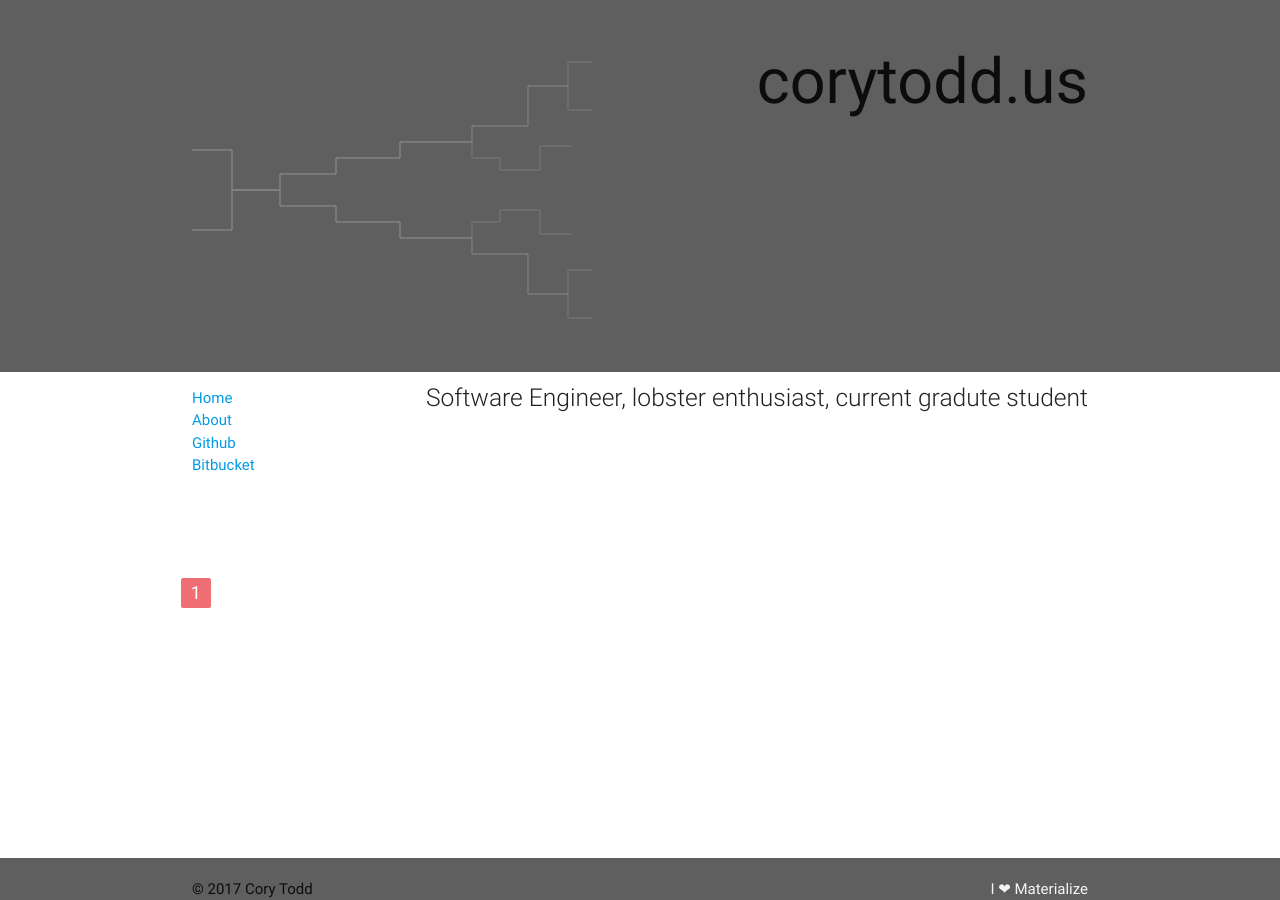
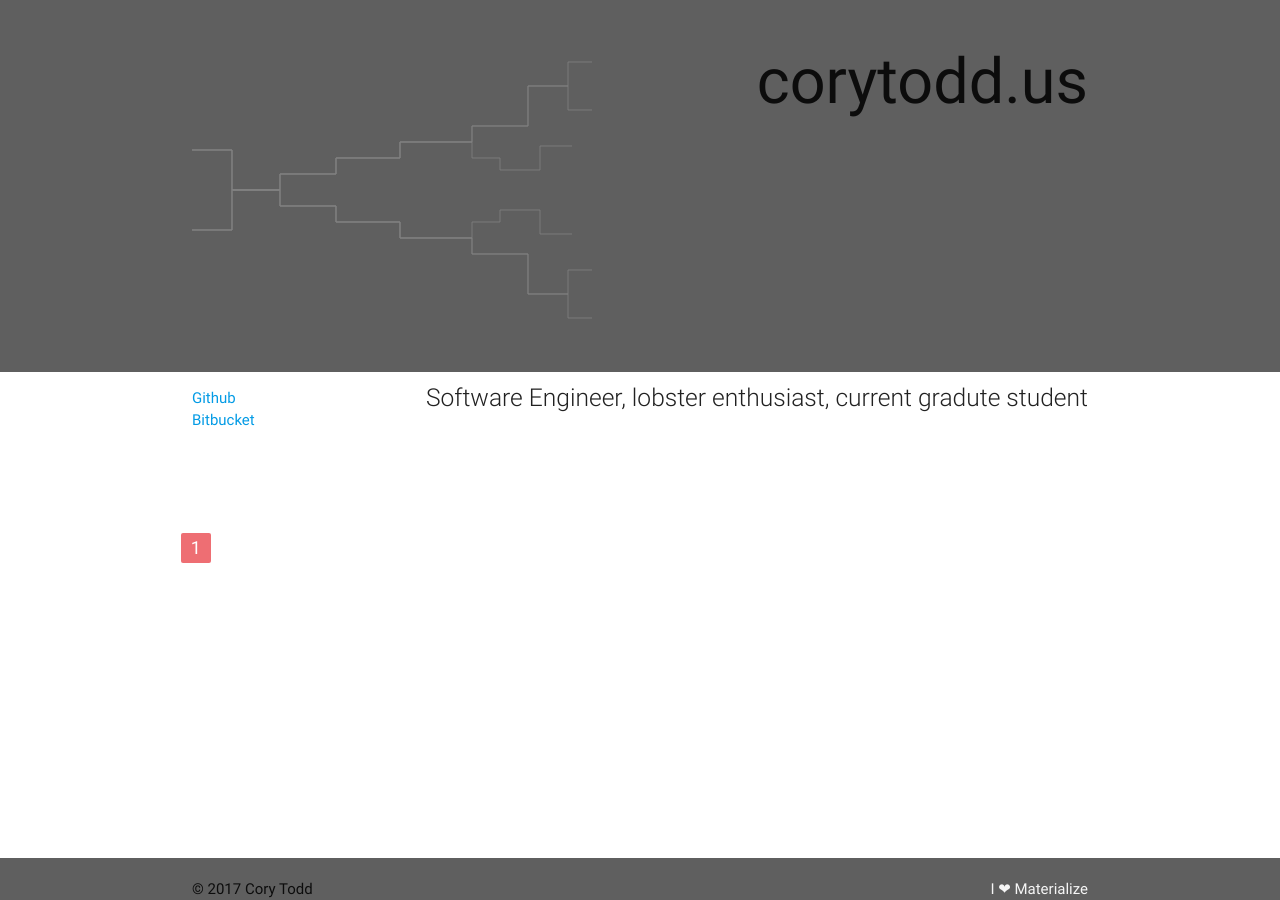
Before and after one commit to corytodd/corytodd.us, a Jekyll site: the page built from index.html, in a window 1280 px wide. Built offline with Jekyll 4.4.1, drawn with Linux system fonts in a browser that asks for light colours; nearby versions of some CDN libraries; the list of posts is cut into pages by our own code.

Commit message:
remove dead nav links

```diff
--- a/_data/nav.yml
+++ b/_data/nav.yml
@@ -1,5 +1,3 @@
 main:
-    - { url: '/', text: 'Home' }
-    - { url: '/about', text: 'About' }
     - { url: 'https://github.com/corytodd', text: 'Github' }
     - { url: 'https://bitbucket.org/corytodd', text: 'Bitbucket' }
```
